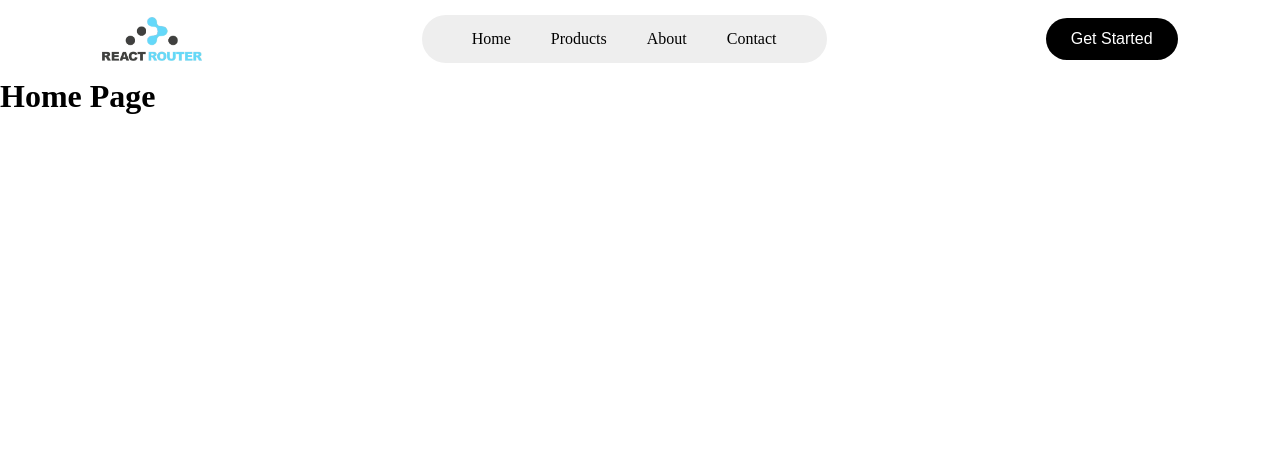
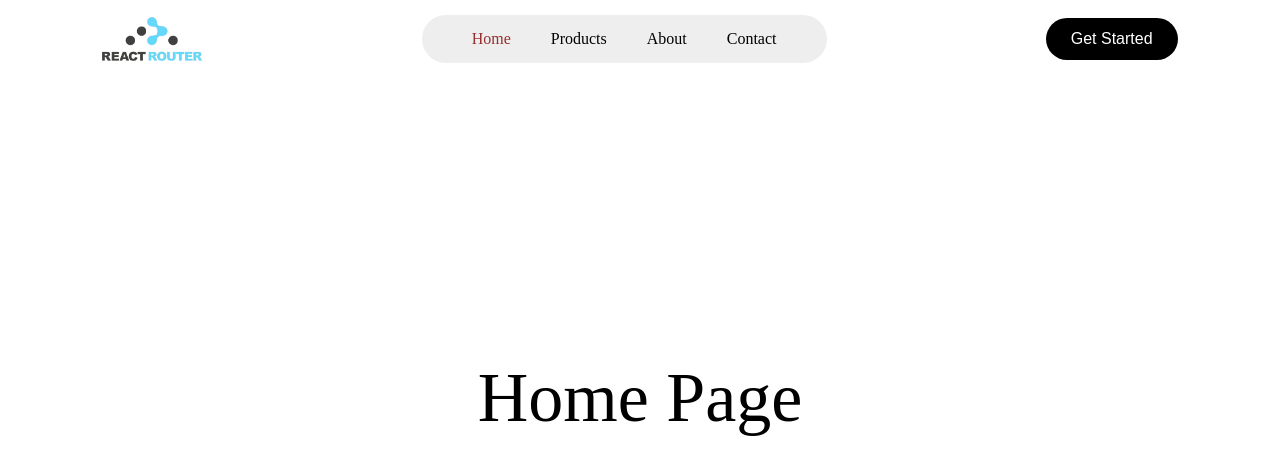
Before and after one commit to PapaMusey/react-router-lessons, a React (Vite) app: page / in a window 1280 px wide. Shown: the top 474 px of the page. Built offline with nearby package versions, Linux system fonts and the light colour scheme.

Commit message:
Link, NavLink and useNavigate completed

```diff
--- a/src/components/Navbar.jsx
+++ b/src/components/Navbar.jsx
@@ -1,19 +1,22 @@
 import React from 'react'
 import logo from '../assets/react-router.png';
-import { Link } from 'react-router-dom';
+import { NavLink, useNavigate } from 'react-router-dom';
 
 const Navbar = () => {
+
+  const navigate = useNavigate();
+
   return (
     <div className='navbar'>
       <img src={logo} alt='react logo' className='logo'/>
       <ul>
-        <Link to='/'><li>Home</li></Link>
-        <Link to='/products'><li>Products</li></Link>
-        <Link to='/about'><li>About</li></Link>
-        <Link to='/contact'><li>Contact</li></Link>
+        <NavLink to='/'><li>Home</li></NavLink>
+        <NavLink to='/products'><li>Products</li></NavLink>
+        <NavLink to='/about'><li>About</li></NavLink>
+        <NavLink to='/contact'><li>Contact</li></NavLink>
 
       </ul>
-      <button>Get Started</button>
+      <button onClick={()=> navigate ('/about')}>Get Started</button>
     </div>
   )
 }
--- a/src/index.css
+++ b/src/index.css
@@ -28,13 +28,16 @@
   border-radius: 30px;
   box-shadow: 0 0 0 30px 0 rgba(0, 0, 0, 0.1);
   background-color: #eeeeee;
-
 }
 
 .navbar ul li{
   display: inline-block;
   padding: 5px 10px;
   margin: 0 10px;
+}
+/* Its already built into the dom so you dont need to define it as a class in your code before it works */
+a.active{
+  color:rgb(150, 47, 47);
 }
 
 .navbar button{
--- a/src/layout/RootLayout.jsx
+++ b/src/layout/RootLayout.jsx
@@ -5,8 +5,9 @@
 const RootLayout = () => {
   return (
     <div>
+      {/* when About, or any other nav component is selected, it will refer to or open the Root Layout component and display the navbar, then it will write the above component in the outlet component. and will be displayed on /about's path. */}
       <Navbar />
-      <div classname="container">
+      <div className="container">
         <Outlet />
       </div>
     </div>
```
